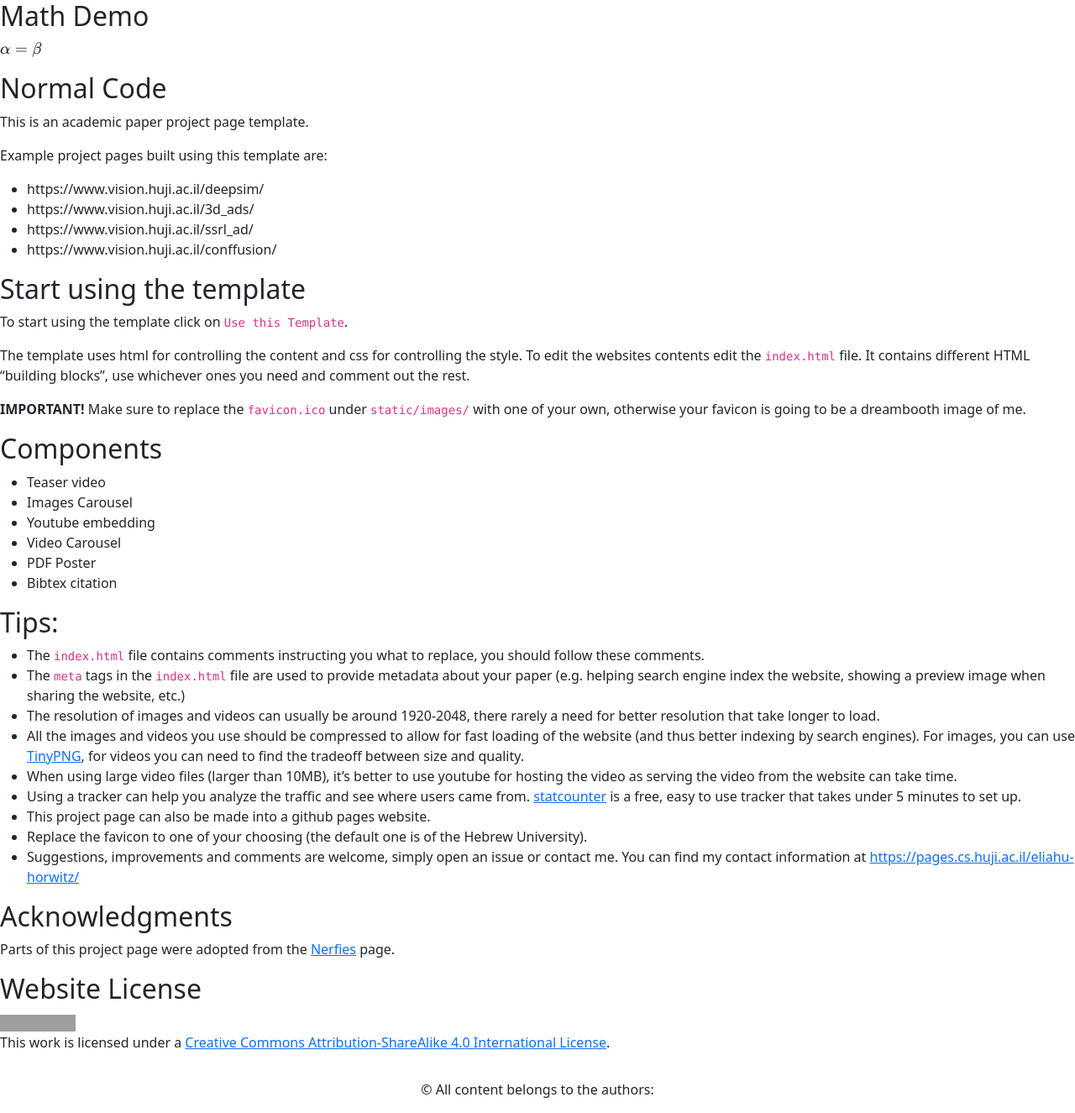
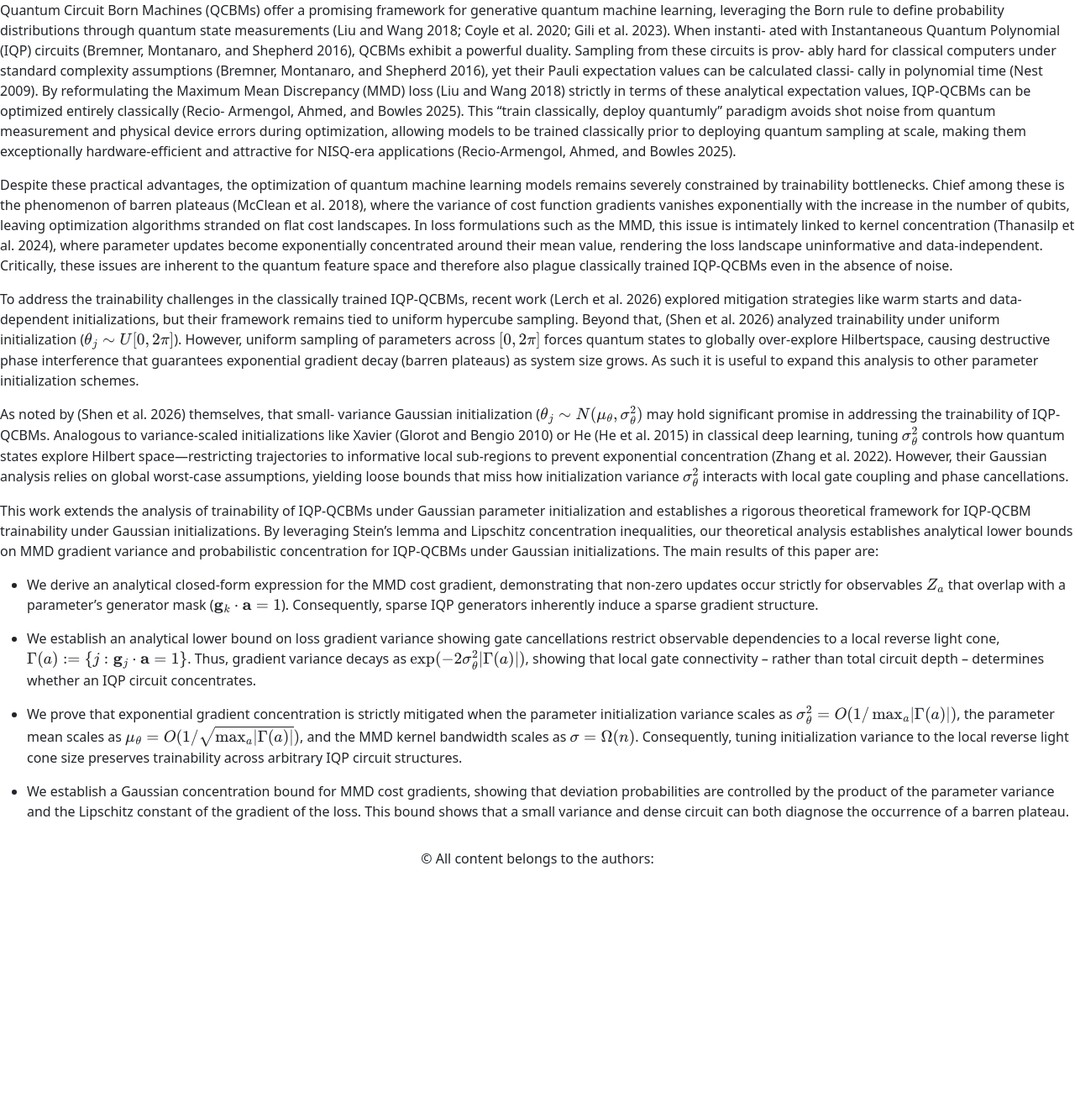
Before and after one commit to MPSLab-ASU/IQP-Trainability-Page, a Jekyll site: the page built from paper_components/description.md, in a window 1280 px wide and 1325 px high. Shown: the whole window at 84% size. Built offline with Jekyll 4.4.1, drawn with Linux system fonts in a browser that asks for light colours; our own code applies the rules of GitHub Pages for plain Markdown files; formulas are drawn with MathJax 3; a style sheet for code colours, icons or effects is not loaded; grey boxes are pictures that could not be loaded.

Commit message:
updated details from paper

```diff
--- a/paper_components/description.md
+++ b/paper_components/description.md
@@ -1,48 +1,17 @@
+Quantum Circuit Born Machines (QCBMs) offer a promising framework for generative quantum machine learning, leveraging the Born rule to define probability distributions through quantum state measurements (Liu and Wang 2018; Coyle et al. 2020; Gili et al. 2023). When instanti- ated with Instantaneous Quantum Polynomial (IQP) circuits (Bremner, Montanaro, and Shepherd 2016), QCBMs exhibit a powerful duality. Sampling from these circuits is prov- ably hard for classical computers under standard complexity assumptions (Bremner, Montanaro, and Shepherd 2016), yet their Pauli expectation values can be calculated classi- cally in polynomial time (Nest 2009). By reformulating the Maximum Mean Discrepancy (MMD) loss (Liu and Wang 2018) strictly in terms of these analytical expectation values, IQP-QCBMs can be optimized entirely classically (Recio- Armengol, Ahmed, and Bowles 2025). This "train classically, deploy quantumly" paradigm avoids shot noise from quantum measurement and physical device errors during optimization, allowing models to be trained classically prior to deploying quantum sampling at scale, making them exceptionally hardware-efficient and attractive for NISQ-era applications (Recio-Armengol, Ahmed, and Bowles 2025).
 
-## Math Demo
-$$ \alpha = \beta $$
+Despite these practical advantages, the optimization of quantum machine learning models remains severely constrained by trainability bottlenecks. Chief among these is the phenomenon of barren plateaus (McClean et al. 2018), where the variance of cost function gradients vanishes exponentially with the increase in the number of qubits, leaving optimization algorithms stranded on flat cost landscapes. In loss formulations such as the MMD, this issue is intimately linked to kernel concentration (Thanasilp et al. 2024), where parameter updates become exponentially concentrated around their mean value, rendering the loss landscape uninformative and data-independent. Critically, these issues are inherent to the quantum feature space and therefore also plague classically trained IQP-QCBMs even in the absence of noise.
 
-## Normal Code
-This is an academic paper project page template.
+To address the trainability challenges in the classically trained IQP-QCBMs, recent work (Lerch et al. 2026) explored mitigation strategies like warm starts and data-dependent initializations, but their framework remains tied to uniform hypercube sampling. Beyond that, (Shen et al. 2026) analyzed trainability under uniform initialization ($$\theta_j\sim U[0,2\pi]$$). However, uniform sampling of parameters across $$[0,2\pi]$$ forces quantum states to globally over-explore Hilbertspace, causing destructive phase interference that guarantees exponential gradient decay (barren plateaus) as system size grows. As such it is useful to expand this analysis to other parameter initialization schemes.
 
+As noted by (Shen et al. 2026) themselves, that small- variance Gaussian initialization ($$\theta_j\sim N(\mu_\theta,\sigma_\theta^2)$$ may hold significant promise in addressing the trainability of IQP-QCBMs. Analogous to variance-scaled initializations like Xavier (Glorot and Bengio 2010) or He (He et al. 2015) in classical deep learning, tuning $$\sigma_\theta^2$$ controls how quantum states explore Hilbert space—restricting trajectories to informative local sub-regions to prevent exponential concentration (Zhang et al. 2022). However, their Gaussian analysis relies on global worst-case assumptions, yielding loose bounds that miss how initialization variance $$\sigma_\theta^2$$ interacts with local gate coupling and phase cancellations.
 
-Example project pages built using this template are:
-- https://www.vision.huji.ac.il/deepsim/
-- https://www.vision.huji.ac.il/3d_ads/
-- https://www.vision.huji.ac.il/ssrl_ad/
-- https://www.vision.huji.ac.il/conffusion/
+This work extends the analysis of trainability of IQP-QCBMs under Gaussian parameter initialization and establishes a rigorous theoretical framework for IQP-QCBM trainability under Gaussian initializations. By leveraging Stein's lemma and Lipschitz concentration inequalities, our theoretical analysis establishes analytical lower bounds on MMD gradient variance and probabilistic concentration for IQP-QCBMs under Gaussian initializations. The main results of this paper are:
 
+- We derive an analytical closed-form expression for the MMD cost gradient, demonstrating that non-zero updates occur strictly for observables $$Z_a$$ that overlap with a parameter's generator mask ($$\mathbf{g}_k \cdot \mathbf{a} = 1$$). Consequently, sparse IQP generators inherently induce a sparse gradient structure.
 
-## Start using the template
-To start using the template click on `Use this Template`.
+- We establish an analytical lower bound on loss gradient variance showing gate cancellations restrict observable dependencies to a local reverse light cone, $$\Gamma(a) := \{j : \mathbf{g}_j \cdot \mathbf{a} = 1\}$$. Thus, gradient variance decays as $$\exp(-2\sigma_\theta^2 \lvert\Gamma(a)\rvert)$$, showing that local gate connectivity – rather than total circuit depth – determines whether an IQP circuit concentrates.
 
-The template uses html for controlling the content and css for controlling the style.
-To edit the websites contents edit the `index.html` file. It contains different HTML "building blocks", use whichever ones you need and comment out the rest.
+- We prove that exponential gradient concentration is strictly mitigated when the parameter initialization variance scales as $$\sigma_\theta^2 = O(1/ \max_a \lvert\Gamma(a)\rvert)$$, the parameter mean scales as $$\mu_\theta = O(1/ \sqrt{\max_a \lvert\Gamma(a)\rvert})$$, and the MMD kernel bandwidth scales as $$\sigma = \Omega(n)$$. Consequently, tuning initialization variance to the local reverse light cone size preserves trainability across arbitrary IQP circuit structures.
 
-**IMPORTANT!** Make sure to replace the `favicon.ico` under `static/images/` with one of your own, otherwise your favicon is going to be a dreambooth image of me.
-
-## Components
-- Teaser video
-- Images Carousel
-- Youtube embedding
-- Video Carousel
-- PDF Poster
-- Bibtex citation
-
-## Tips:
-- The `index.html` file contains comments instructing you what to replace, you should follow these comments.
-- The `meta` tags in the `index.html` file are used to provide metadata about your paper
-(e.g. helping search engine index the website, showing a preview image when sharing the website, etc.)
-- The resolution of images and videos can usually be around 1920-2048, there rarely a need for better resolution that take longer to load.
-- All the images and videos you use should be compressed to allow for fast loading of the website (and thus better indexing by search engines). For images, you can use [TinyPNG](https://tinypng.com), for videos you can need to find the tradeoff between size and quality.
-- When using large video files (larger than 10MB), it's better to use youtube for hosting the video as serving the video from the website can take time.
-- Using a tracker can help you analyze the traffic and see where users came from. [statcounter](https://statcounter.com) is a free, easy to use tracker that takes under 5 minutes to set up.
-- This project page can also be made into a github pages website.
-- Replace the favicon to one of your choosing (the default one is of the Hebrew University).
-- Suggestions, improvements and comments are welcome, simply open an issue or contact me. You can find my contact information at [https://pages.cs.huji.ac.il/eliahu-horwitz/](https://pages.cs.huji.ac.il/eliahu-horwitz/)
-
-## Acknowledgments
-Parts of this project page were adopted from the [Nerfies](https://nerfies.github.io/) page.
-
-## Website License
-<a rel="license" href="http://creativecommons.org/licenses/by-sa/4.0/"><img alt="Creative Commons License" style="border-width:0" src="https://i.creativecommons.org/l/by-sa/4.0/88x31.png" /></a><br />This work is licensed under a <a rel="license" href="http://creativecommons.org/licenses/by-sa/4.0/">Creative Commons Attribution-ShareAlike 4.0 International License</a>.
+- We establish a Gaussian concentration bound for MMD cost gradients, showing that deviation probabilities are controlled by the product of the parameter variance and the Lipschitz constant of the gradient of the loss. This bound shows that a small variance and dense circuit can both diagnose the occurrence of a barren plateau.
```
Also changed, not shown: paper_components/abstract.md (+1 -1 lines), paper_components/bibtex_ref.md (+8 -5 lines).
